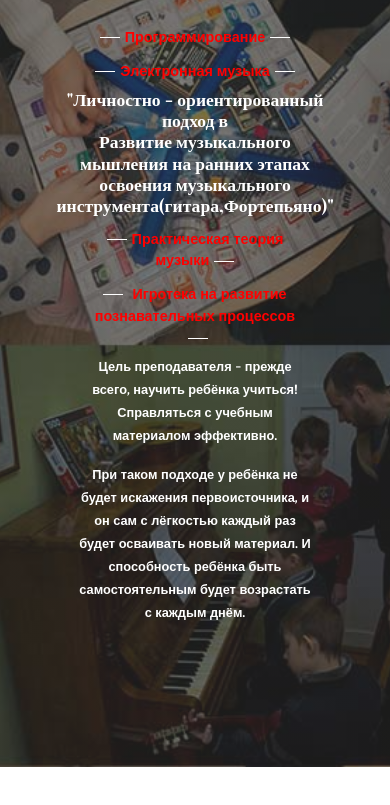
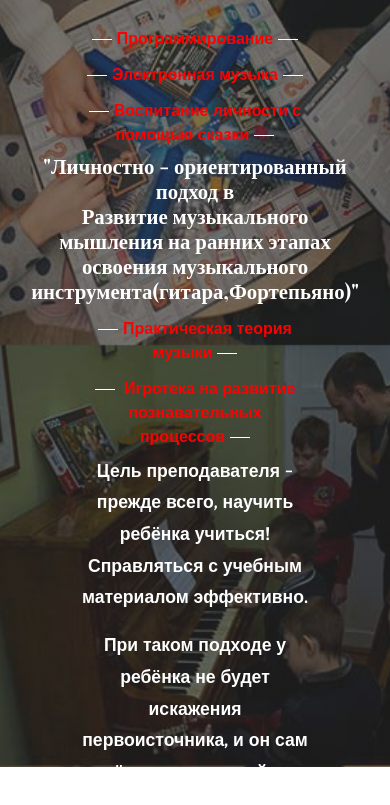
Before and after one commit to andreychernetsky/fairy-tale, a plain HTML site: page index.html in a window 390 px wide. Shown: the part 77-882 px from the top of the page. Before the commit the page ends 844 px from the top, so only its background shows below. Drawn offline with nearby package versions, Linux system fonts and the light colour scheme.

Commit message:
new text

```diff
--- a/css/main.css
+++ b/css/main.css
@@ -104,7 +104,7 @@ h1, h2, h3, h4, h5, h6 {
 
 .main-text__span {
 	display: inline-block;
-	font-size: 0.9rem;
+	font-size: 1.2rem;
 	padding: 6px;
 	font-weight: 600;
 	z-index: 140;
--- a/css/responsive.css
+++ b/css/responsive.css
@@ -24,14 +24,14 @@
 		align-items: center;*/
 	}
 	.main-text__span {
-		font-size: 0.9rem;
+		font-size: 1rem;
 	}
 
 	.main-text__title {
-		font-size: 1.1rem;
+		font-size: 1.3rem;
 	}
 	.main-text__desc {
-		font-size: 0.8rem;
+		font-size: 1.1rem;
 	}
 
 
--- a/index.html
+++ b/index.html
@@ -72,6 +72,7 @@
 		<div class="main-text">
 			<span class="main-text__span">Программирование</span>
 			<span class="main-text__span">Электронная музыка</span>
+			<span class="main-text__span">Воспитание личности с помощью сказки</span>
 			<h2 class="main-text__title">"Личностно - ориентированный подход в <br>
 				Развитие музыкального мышления на ранних этапах освоения музыкального инструмента(гитара,Фортепьяно)"</h2>
 			<span class="main-text__span">Практическая теория музыки</span>
```
Also changed, not shown: img/logo.jpg (added), img/logo2.jpg (added), 1 other file.
